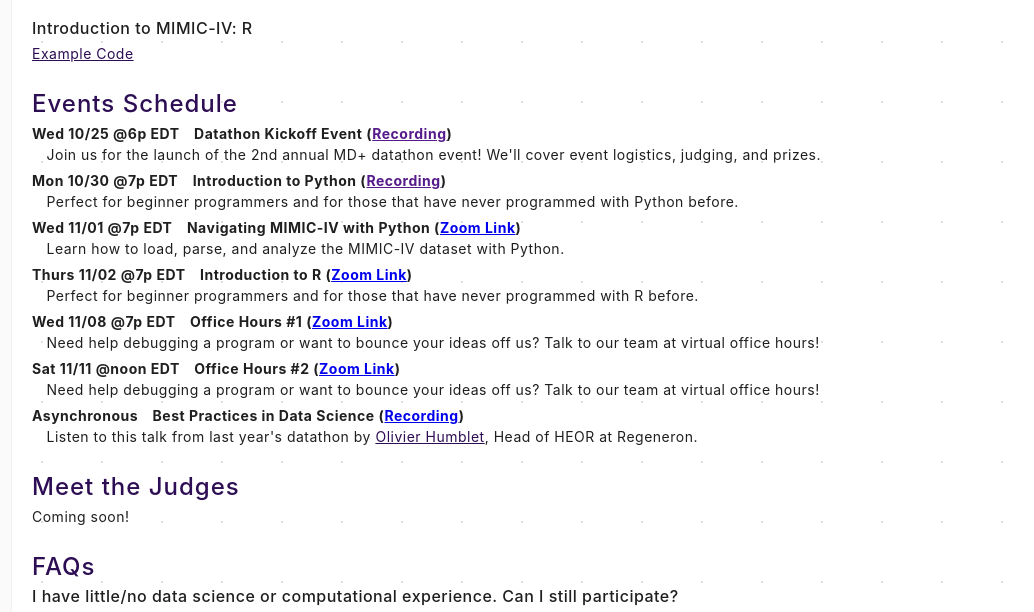
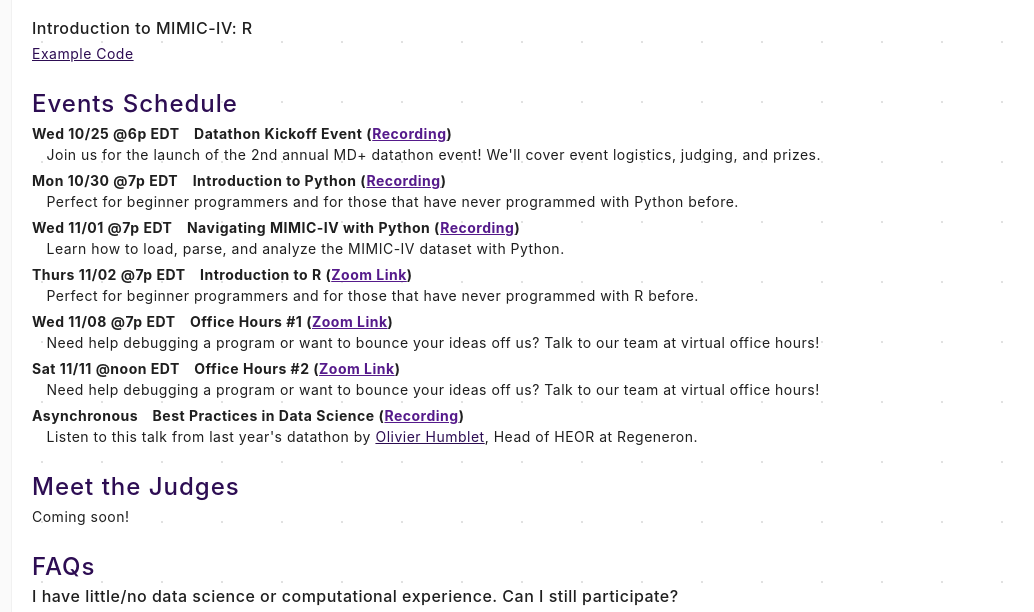
Before and after one commit to MDplusOfficial/MDplusDSAI, a Flask app: page /datathon/2023 in a window 1280 px wide. Shown: the part 1008-1620 px from the top of the page, without its empty margins (116-1150 px from the left). Run offline with Flask 2, Linux system fonts and the light colour scheme; some libraries are stand-ins or nearby versions.

Commit message:
Added recording link

```diff
--- a/app/templates/datathon2023.html
+++ b/app/templates/datathon2023.html
@@ -56,11 +56,11 @@
     <h2>Events Schedule</h2>
     <p class="info"><b>Wed 10/25 @6p EDT</b>&emsp;<b>Datathon Kickoff Event (<a href="https://youtu.be/7hjTrusgtoc" target="_blank" style="color: rgb(85, 26, 139);">Recording</a>)</b><br />&emsp;Join us for the launch of the 2nd annual MD+ datathon event! We&apos;ll cover event logistics, judging, and prizes.</p>
     <p class="info"><b>Mon 10/30 @7p EDT</b>&emsp;<b>Introduction to Python (<a href="https://youtu.be/bJlYNFWc2vs" target="_blank" style="color: rgb(85, 26, 139);">Recording</a>)</b><br />&emsp;Perfect for beginner programmers and for those that have never programmed with Python before.</p>
-    <p class="info"><b>Wed 11/01 @7p EDT</b>&emsp;<b>Navigating MIMIC-IV with Python (<a href="https://pennmedicine.zoom.us/j/5542761067" target="_blank">Zoom Link</a>)</b><br />&emsp;Learn how to load, parse, and analyze the MIMIC-IV dataset with Python.</p>
-    <p class="info"><b>Thurs 11/02 @7p EDT</b>&emsp;<b>Introduction to R (<a href="https://pennmedicine.zoom.us/j/5542761067" target="_blank">Zoom Link</a>)</b><br />&emsp;Perfect for beginner programmers and for those that have never programmed with R before.</p>
-    <p class="info"><b>Wed 11/08 @7p EDT</b>&emsp;<b>Office Hours #1 (<a href="https://pennmedicine.zoom.us/j/5542761067" target="_blank">Zoom Link</a>)</b><br />&emsp;Need help debugging a program or want to bounce your ideas off us? Talk to our team at virtual office hours!</p>
-    <p class="info"><b>Sat 11/11 @noon EDT</b>&emsp;<b>Office Hours #2 (<a href="https://pennmedicine.zoom.us/j/5542761067" target="_blank">Zoom Link</a>)</b><br />&emsp;Need help debugging a program or want to bounce your ideas off us? Talk to our team at virtual office hours!</p>
-    <p class="info"><b>Asynchronous</b>&emsp;<b>Best Practices in Data Science (<a href="https://drive.google.com/file/d/1lSkRFLWv4L1hGD7emTf68vMjcDWKfAiv/view" target="_blank">Recording</a>)</b><br />&emsp;Listen to this talk from last year&apos;s datathon by <a href="https://www.linkedin.com/in/ohumblet" target="_blank">Olivier Humblet</a>, Head of HEOR at Regeneron.</p>
+    <p class="info"><b>Wed 11/01 @7p EDT</b>&emsp;<b>Navigating MIMIC-IV with Python (<a href="https://youtu.be/9g0GCwywQpI" target="_blank" style="color: rgb(85, 26, 139);">Recording</a>)</b><br />&emsp;Learn how to load, parse, and analyze the MIMIC-IV dataset with Python.</p>
+    <p class="info"><b>Thurs 11/02 @7p EDT</b>&emsp;<b>Introduction to R (<a href="https://pennmedicine.zoom.us/j/5542761067" target="_blank" style="color: rgb(85, 26, 139);">Zoom Link</a>)</b><br />&emsp;Perfect for beginner programmers and for those that have never programmed with R before.</p>
+    <p class="info"><b>Wed 11/08 @7p EDT</b>&emsp;<b>Office Hours #1 (<a href="https://pennmedicine.zoom.us/j/5542761067" target="_blank" style="color: rgb(85, 26, 139);">Zoom Link</a>)</b><br />&emsp;Need help debugging a program or want to bounce your ideas off us? Talk to our team at virtual office hours!</p>
+    <p class="info"><b>Sat 11/11 @noon EDT</b>&emsp;<b>Office Hours #2 (<a href="https://pennmedicine.zoom.us/j/5542761067" target="_blank" style="color: rgb(85, 26, 139);">Zoom Link</a>)</b><br />&emsp;Need help debugging a program or want to bounce your ideas off us? Talk to our team at virtual office hours!</p>
+    <p class="info"><b>Asynchronous</b>&emsp;<b>Best Practices in Data Science (<a href="https://drive.google.com/file/d/1lSkRFLWv4L1hGD7emTf68vMjcDWKfAiv/view" target="_blank" style="color: rgb(85, 26, 139);">Recording</a>)</b><br />&emsp;Listen to this talk from last year&apos;s datathon by <a href="https://www.linkedin.com/in/ohumblet" target="_blank">Olivier Humblet</a>, Head of HEOR at Regeneron.</p>
 
     <h2>Meet the Judges</h2>
     <p class="info">Coming soon!</p>
```
